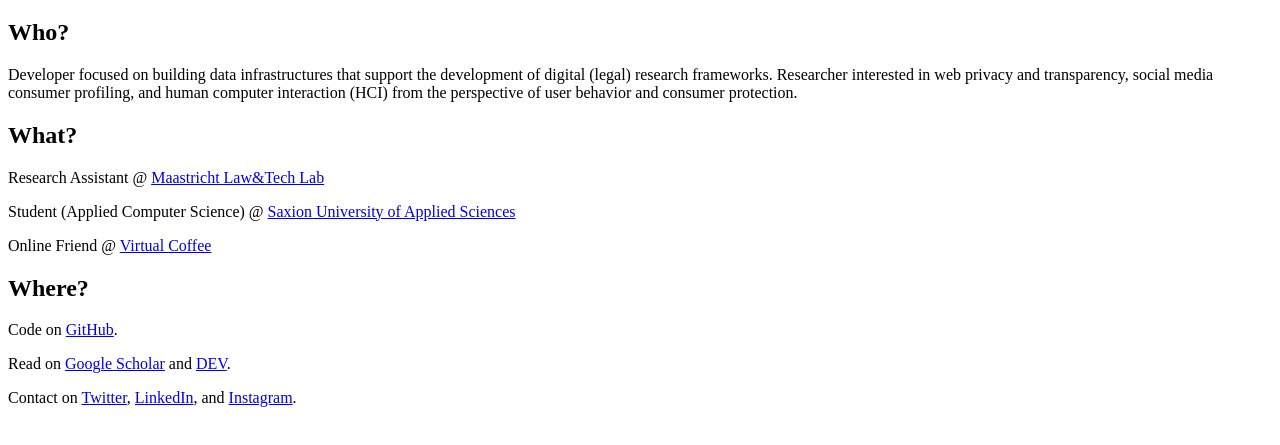
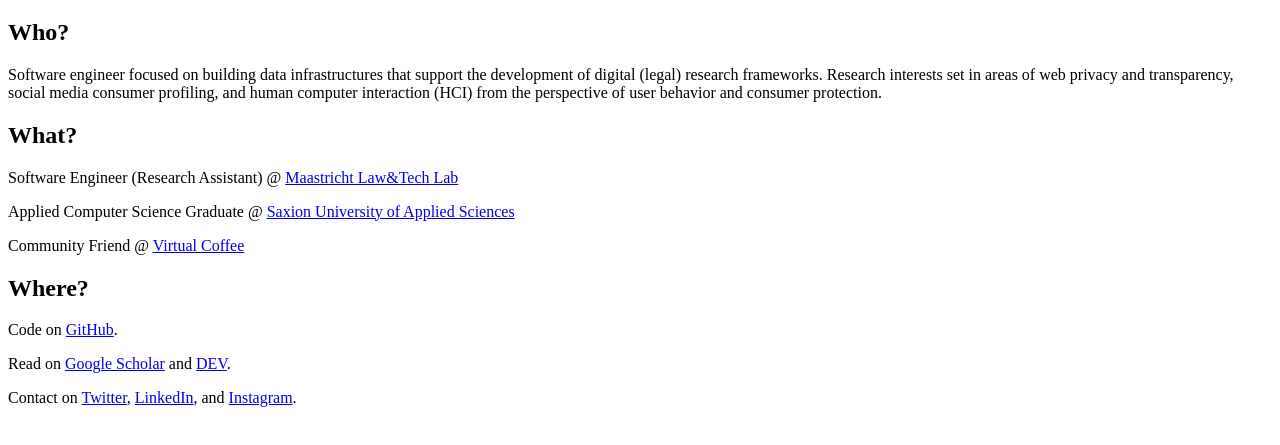
Before and after one commit to BogDAAAMN/bogdan-covrig-dev-html, a plain HTML site: page index.html in a window 1280 px wide. Shown: the part 61-506 px from the top of the page. Drawn offline with Linux system fonts and the light colour scheme.

Commit message:
Update index.html

```diff
--- a/index.html
+++ b/index.html
@@ -32,12 +32,12 @@
 <body>
     <h1>Bogdan Covrig</h1>
     <h2>Who?</h2>
-    <p>Developer focused on building data infrastructures that support the development of digital (legal) research frameworks. Researcher interested in web privacy and transparency, social media consumer profiling, and human computer interaction (HCI) from the perspective of user behavior and consumer protection.</p>
+    <p>Software engineer focused on building data infrastructures that support the development of digital (legal) research frameworks. Research interests set in areas of web privacy and transparency, social media consumer profiling, and human computer interaction (HCI) from the perspective of user behavior and consumer protection.</p>
 
     <h2>What?</h2>
-    <p>Research Assistant @ <a href="https://twitter.com/maaslawtech" title="Maastricht Law&Tech Lab on Twitter" alt="Maastricht Law&Tech Lab Twitter Page" rel="noopener" rel="nofollow" target="_blank">Maastricht Law&Tech Lab</a></p>
-    <p>Student (Applied Computer Science) @ <a href="https://twitter.com/SaxionUAS" title="Saxion University of Applied Sciences on Twitter" alt="Saxion University of Applied Sciences Twitter Page"  rel="noopener" rel="nofollow" target="_blank">Saxion University of Applied Sciences</a></p>
-    <p>Online Friend @ <a href="https://twitter.com/VirtualCoffeeIO" title="Virtual Coffee on Twitter" alt="Virtual Coffee Twitter Page"  rel="noopener" rel="nofollow" target="_blank">Virtual Coffee</a></p>
+    <p>Software Engineer (Research Assistant) @ <a href="https://twitter.com/maaslawtech" title="Maastricht Law&Tech Lab on Twitter" alt="Maastricht Law&Tech Lab Twitter Page" rel="noopener" rel="nofollow" target="_blank">Maastricht Law&Tech Lab</a></p>
+    <p>Applied Computer Science Graduate @ <a href="https://twitter.com/SaxionUAS" title="Saxion University of Applied Sciences on Twitter" alt="Saxion University of Applied Sciences Twitter Page"  rel="noopener" rel="nofollow" target="_blank">Saxion University of Applied Sciences</a></p>
+    <p>Community Friend @ <a href="https://twitter.com/VirtualCoffeeIO" title="Virtual Coffee on Twitter" alt="Virtual Coffee Twitter Page"  rel="noopener" rel="nofollow" target="_blank">Virtual Coffee</a></p>
 
     <h2>Where?</h2>
     <p>
```
